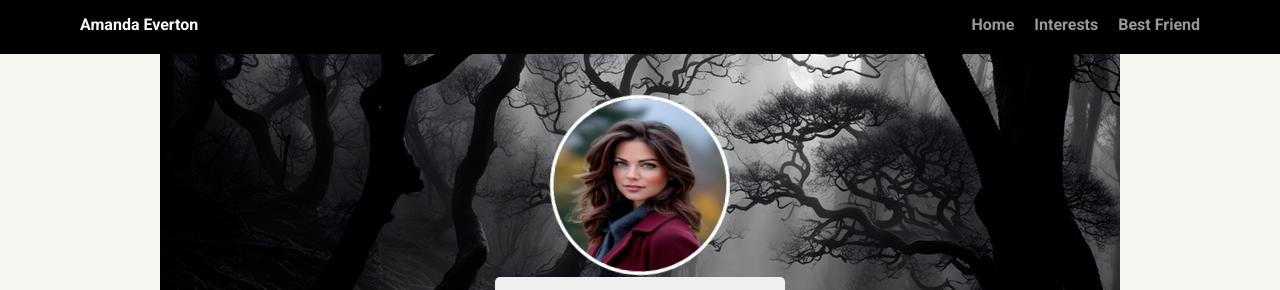
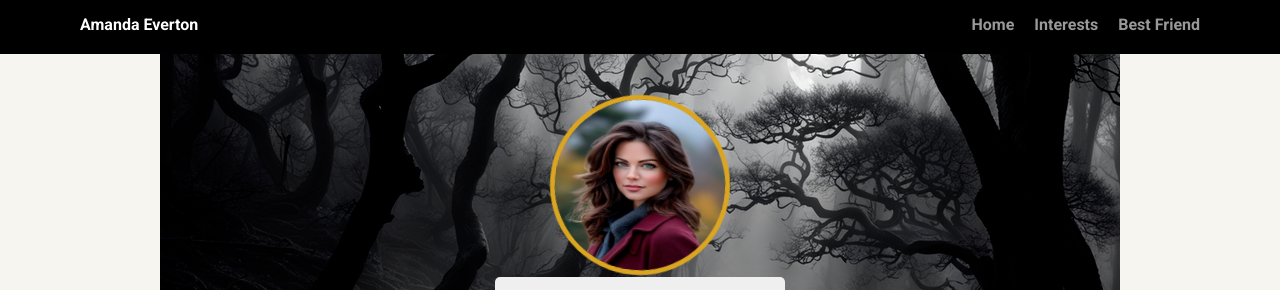
Before and after one commit to StarlightDebugger/personal-profile-page, a plain HTML site: page index.html in a window 1280 px wide. In both pictures the pointer is over the picture 640 px from the left and 185 px from the top of the page. Shown: the top 290 px of the page. Drawn offline with Linux system fonts and the light colour scheme; a web font is replaced by a local one.

Commit message:
adjust transition on profile picture to have gold border on hover and go from full grayscale to full color

```diff
--- a/styles.css
+++ b/styles.css
@@ -83,10 +83,13 @@ header .profile-image {
   height: 150px;
   border-radius: 50%;
   border: 3px solid white;
+  filter: grayscale(100%);
   transition: all .5s;
 }
 header .profile-image:hover {
   transform: scale(1.2) rotate(5deg);
+  filter: grayscale(0%);
+  border: 4px solid goldenrod;
 }
 .tag {
   background-color: #efefef;
```
